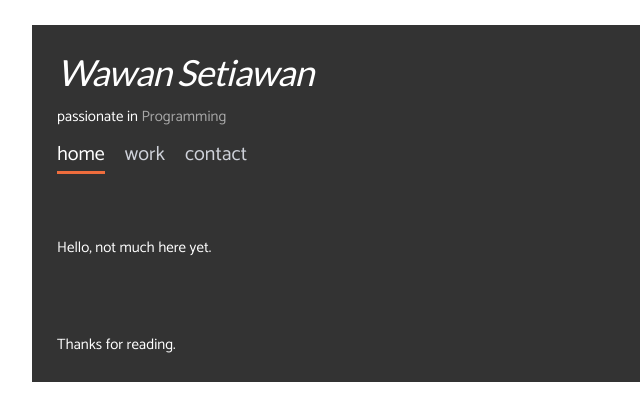
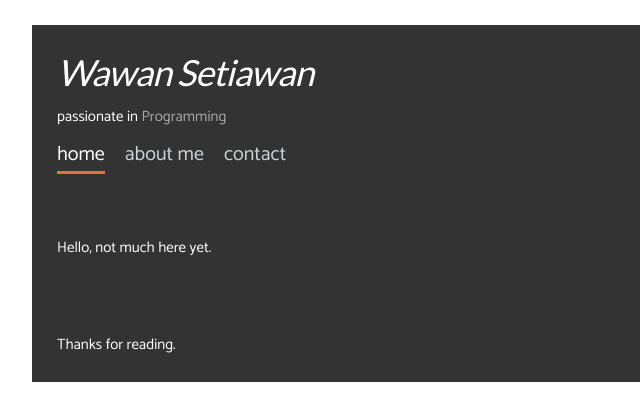
Before and after one commit to friwstn/aboutMe, a plain HTML site: page index.html in a window 1280 px wide. Shown: the full height of the page, 208-848 px from the left. Drawn offline with nearby package versions, Linux system fonts and the light colour scheme.

Commit message:
minor changes

```diff
--- a/index.html
+++ b/index.html
@@ -34,7 +34,7 @@
       <!-- Menu link fragment #id should match a div id. Example: <a href="#home"> links to <div id="home"></div>  -->
       <ul class="main-menu">
         <li><a href="#home">home</a></li>
-        <li><a href="#work">work</a></li>
+        <li><a href="#about me">about me</a></li>
         <li><a href="#contact">contact</a></li>
       </ul>
     </header>
@@ -49,7 +49,8 @@
             </p>
           </div>
 
-          <div id="work" class="content-region hide">
+
+          <div id="about me" class="content-region hide">
             <h2>Work</h2>
             <p>
               Will be update soon!
@@ -57,15 +58,6 @@
           </div>
 
           <div id="contact" class="content-region hide">
-          <!--  <h2>Contact</h2>
-            <p>
-              Usual channels.
-            </p>
-            <p>
-            my Email
-            </p>
-          </div>
-          -->
 
           <!-- div class social media-->
           <div class="social-icon d-flex mt-3">
--- a/style/style.css
+++ b/style/style.css
@@ -79,7 +79,7 @@ q:after {
 }
 
 blockquote {
-  /*background-color: #F8F8F8;*/
+  /* background-color: #F8F8F8; */
   border-left: 2px solid #AFC0D2;
   margin: 1.6em 10%;
   padding: .75em 1em;
@@ -96,7 +96,7 @@ blockquote p:last-child {
 /* Full size background image */
 html, #container, .inner { background-color:transparent;}
 html {
-  background:url(background.jpg) center center no-repeat fixed;
+  background: center center no-repeat fixed;
   background-size:cover;
 }
 body {
```
